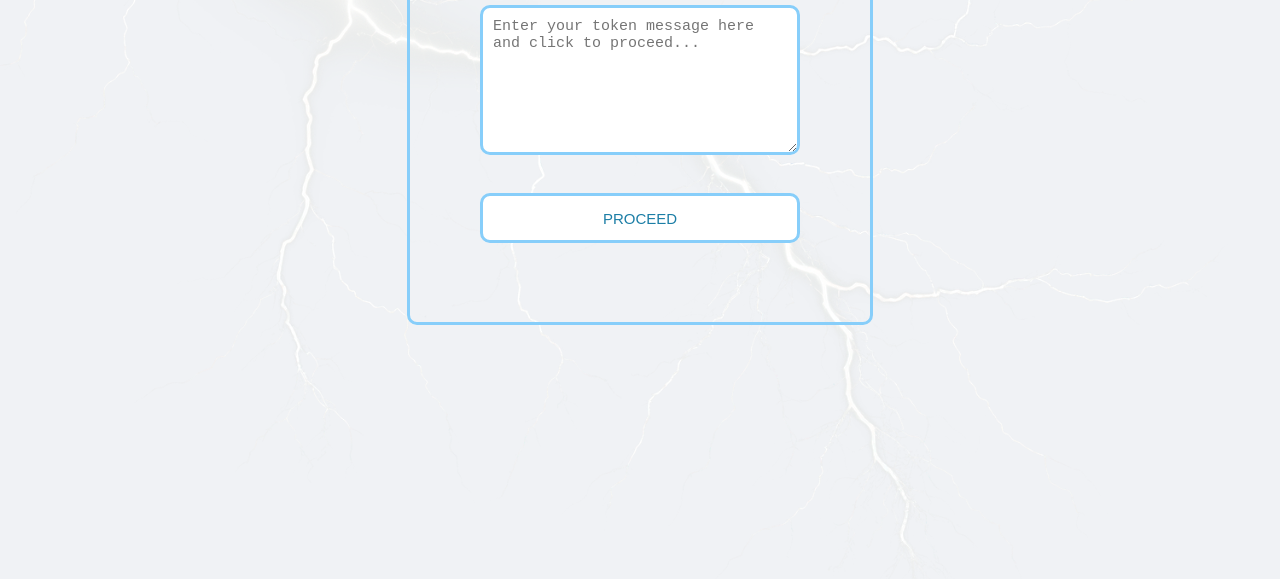
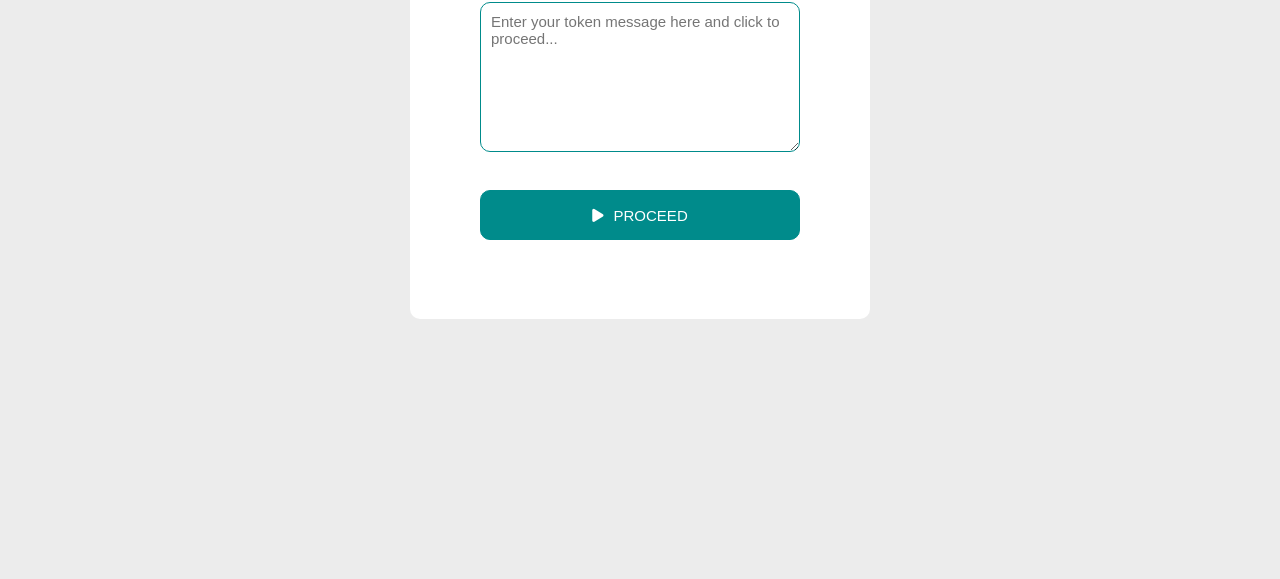
Before and after one commit to NahidHassanOfficial/PrepaidMeterTokenExtractor, a plain HTML site: page index.html in a window 1280 px wide. Shown: the part 221-800 px from the top of the page. Drawn offline with Linux system fonts and the light colour scheme.

Commit message:
improvement on design

```diff
--- a/index.html
+++ b/index.html
@@ -8,6 +8,7 @@
         content="A simple prepaid meter token extraction program to extract tokens from text data." />
     <link rel="stylesheet" href="style.css">
     <link rel="stylesheet" href="https://cdnjs.cloudflare.com/ajax/libs/font-awesome/6.5.1/css/all.min.css">
+    <link href='https://fonts.googleapis.com/css?family=Poppins' rel='stylesheet'>
     <style>
         .arrow-previous::before {
             content: "❮";
@@ -34,7 +35,7 @@
             <button class="arrow-previous">Previous Token</button><button class="arrow-next">Next Token</button>
         </div>
 
-        <button class="submit">PROCEED</button>
+        <button class="submit"><i class="fa fa-play"></i>PROCEED</button>
     </section>
 
     <div class="notifications"></div>
--- a/style.css
+++ b/style.css
@@ -1,17 +1,15 @@
 * {
   margin: 0;
   padding: 0;
+  font-family: "Nunito Sans", sans-serif;
 }
 
 body {
-  background-color: #f0f2f5;
+  background-color: #ececec;
   display: flex;
   flex-direction: column;
   align-items: center;
   align-content: center;
-  background-image: url("lightning-background.png");
-  background-repeat: no-repeat;
-  background-size: cover;
 }
 
 section {
@@ -21,20 +19,16 @@ section {
   border-style: none;
   padding: 30px;
   border-radius: 10px;
-  border: 3px solid lightskyblue;
+  background-color: white;
   display: flex;
   flex-direction: column;
   align-items: center;
-
-  /* background-image: url("https://img.freepik.com/free-vector/white-abstract-wallpaper_23-2148830027.jpg");
-  background-repeat: no-repeat;
-  background-size: cover; */
 }
 
 p {
   font-size: 20px;
   font-weight: bold;
-  color: rgb(28, 126, 166);
+  color: darkcyan;
 }
 
 textarea {
@@ -54,7 +48,8 @@ button {
   margin-top: 10px;
   border-style: none;
   border-radius: 10px;
-  background-color: white;
+  background-color: darkcyan;
+  color: white;
 }
 
 .submit {
@@ -64,7 +59,6 @@ button {
   border-style: none;
   border-radius: 10px;
   font-size: 15px;
-  color: rgb(28, 126, 166);
 }
 
 .token {
@@ -73,7 +67,6 @@ button {
   margin-top: 20px;
   padding: 12px;
   font-size: 20px;
-  background-color: white;
   box-sizing: border-box;
   border-radius: 10px;
   text-align: center;
@@ -92,7 +85,11 @@ textarea,
 .submit,
 .token,
 button {
-  border: 3px solid lightskyblue;
+  border: 1px solid darkcyan;
+}
+
+.fa-play {
+  margin-right: 10px;
 }
 
 /* styles of toast message */
@@ -181,15 +178,12 @@ button {
     width: 80%;
     padding: 30px 20px;
   }
-  p {
-    font-size: 17px;
-  }
   textarea {
     width: 100%;
   }
   .token {
     width: 100%;
-    font-size: 18px;
+    font-size: 17.5px;
   }
   .forward_buttons {
     width: 100%;
```
Also changed, not shown: lightning-background.png (deleted).
